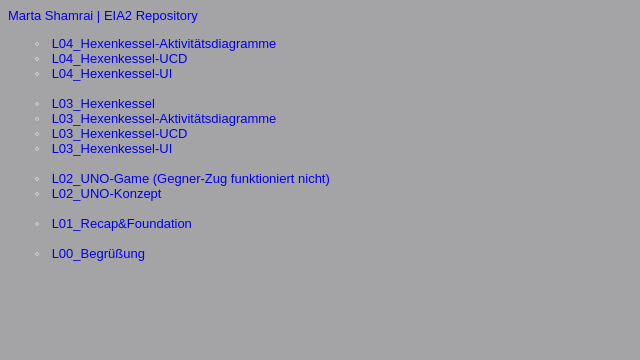
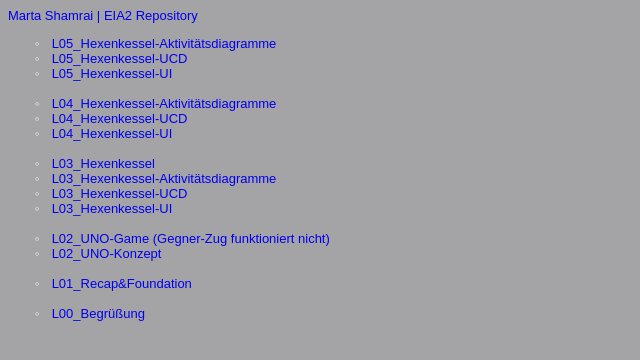
Before and after one commit to MartaS0002/EIA2-WiSe20-21, a plain HTML site: page steckbrief.htm in a window 1280 px wide. Shown: the whole page, without its empty margins (0-640 px from the left). Drawn offline with Linux system fonts and the light colour scheme.

Commit message:
aufgabe 5

```diff
--- a/steckbrief.htm
+++ b/steckbrief.htm
@@ -36,6 +36,28 @@
     <a href="https://github.com/MartaS0002/EIA2-WiSe20-21" target="_blank">EIA2 Repository</a>
 
     <ul>
+         <li>
+            <a href="https://martas0002.github.io/EIA2-WiSe20-21/Aufgaben/05Aufgabe/L05_ADs.pdf"
+               target="_blank">
+               L05_Hexenkessel-Aktivitätsdiagramme</a>
+        </li>
+             <li>
+            <a href="https://martas0002.github.io/EIA2-WiSe20-21/Aufgaben/05Aufgabe/05_UI.png"
+               target="_blank">
+               L05_Hexenkessel-UCD</a>
+        </li>
+             <li>
+            <a href="https://martas0002.github.io/EIA2-WiSe20-21/Aufgaben/05Aufgabe/05_UI.png"
+               target="_blank">
+               L05_Hexenkessel-UI</a>
+        </li>
+
+
+
+         </br>
+
+
+
                 <li>
             <a href="https://martas0002.github.io/EIA2-WiSe20-21/Aufgaben/04Aufgabe/04_AD.pdf"
                target="_blank">
```
